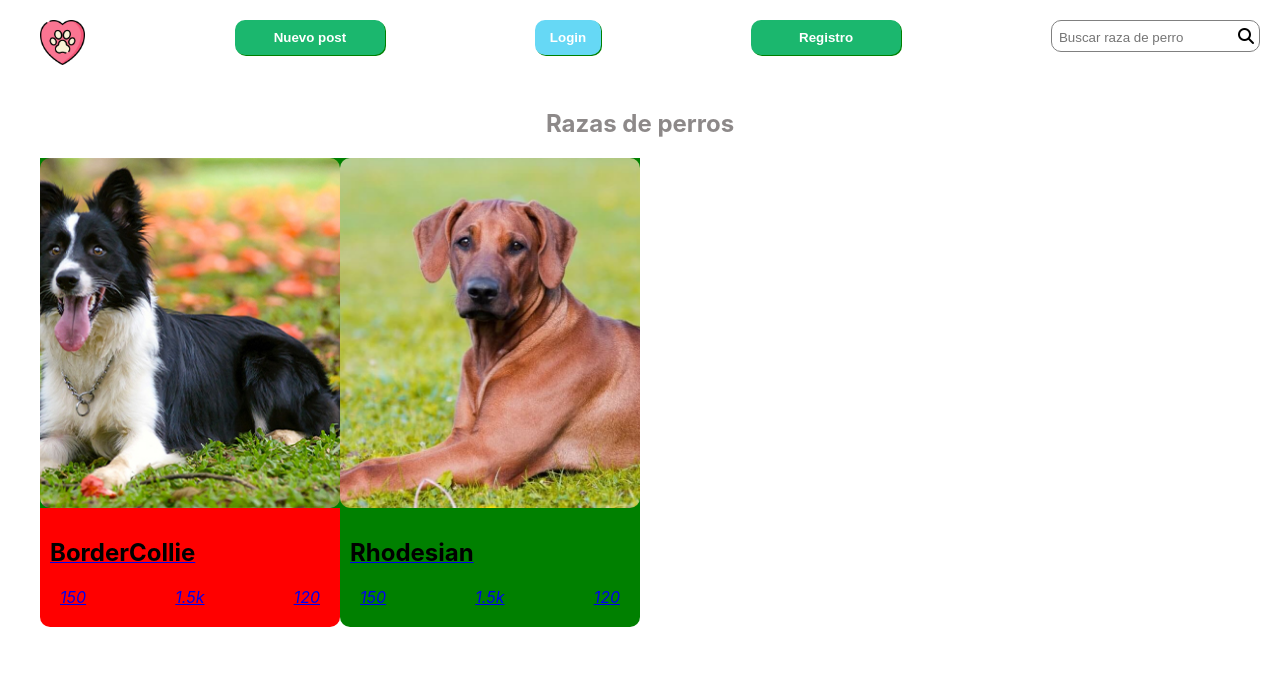
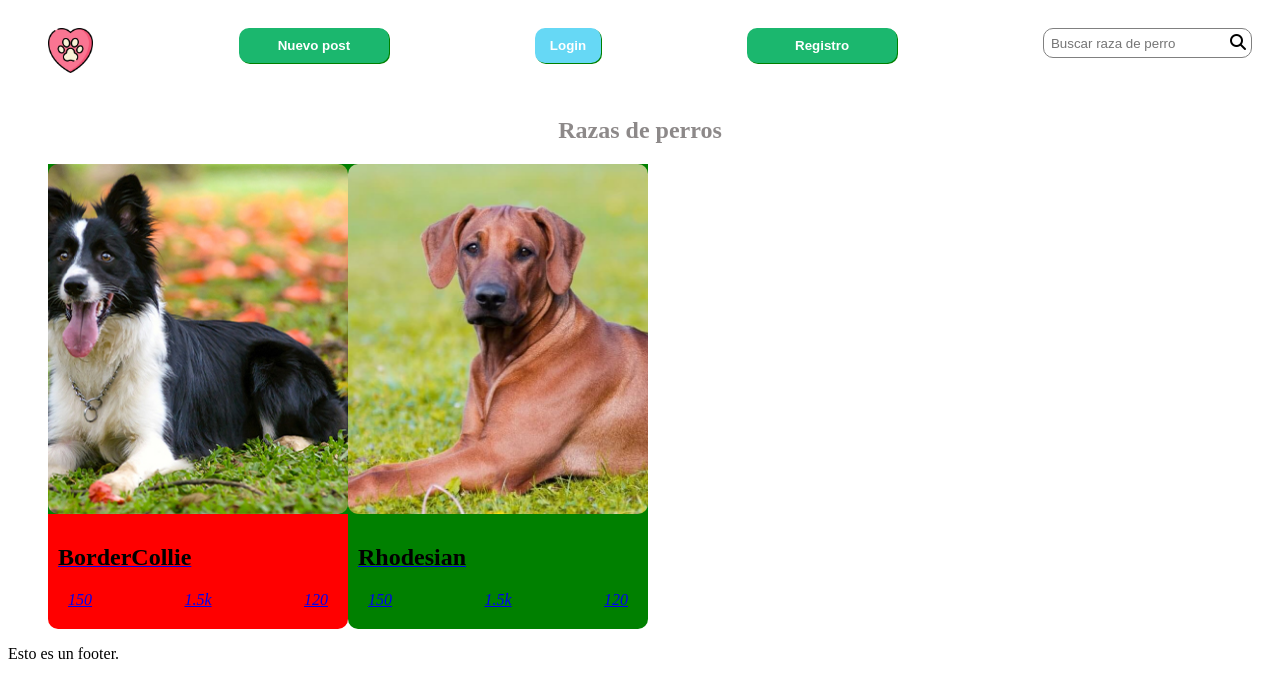
Before and after one commit to Proyecto-Clases-con-Daniel-Saldarriaga/ExplicacionHTMLyCSS, a React (Create React App) app: page / in a window 1280 px wide. Shown: the top 698 px of the page. Built offline with nearby package versions, Linux system fonts and the light colour scheme.

Commit message:
Logro arreglar el css de rhodesian

```diff
--- a/src/App.jsx
+++ b/src/App.jsx
@@ -1,6 +1,6 @@
 import 'App.css';
-import Rhodesian from 'components/pages/rhodesian'
-import CardRazaPerros from "components/CardRazaPerros";
+import 'layouts/layouts.jsx';
+import RhodesianInfoPage from 'pages/rhodesian';
 import Index from 'pages/index.jsx';
 import {
     BrowserRouter as Router,
@@ -15,7 +15,7 @@ function App() {
                 <Router>
                   <Switch>
                     <Route path='/rhodesian'>
-                        <Rhodesian/>
+                        <RhodesianInfoPage/>
                     </Route>
                     <Route path='/'>
                         <Index/>
--- /dev/null
+++ b/src/components/Footer.jsx
@@ -0,0 +1,11 @@
+import React from 'react'
+
+const Footer = () => {
+    return (
+        <footer>
+            Esto es un footer.
+        </footer>
+    )
+}
+
+export default Footer
--- /dev/null
+++ b/src/components/Header.jsx
@@ -0,0 +1,22 @@
+import logo from 'media/Logo.png'
+
+const Header = () =>{
+    return(
+        <header>
+    <ul className="navbar">
+        <li><img src={logo} className="logo" alt="Logo" /></li>
+        <li><button className="mainButtom">Nuevo post</button></li>
+        <li><button className="secondaryButtom">Login</button></li>
+        <li><button className="mainButtom">Registro</button></li>
+        <li>
+            <div className="buscar">
+                <input placeholder="Buscar raza de perro" />
+                <i className="fas fa-search"></i>
+            </div>
+        </li>
+    </ul>
+</header>
+    )
+}
+
+export default Header;
--- a/src/index.js
+++ b/src/index.js
@@ -1,6 +1,6 @@
 import React from 'react';
 import ReactDOM from 'react-dom';
-import './index.css';
+import 'App.css';
 import App from './App.jsx';
 import reportWebVitals from './reportWebVitals';
 
--- /dev/null
+++ b/src/layouts/layouts.jsx
@@ -0,0 +1,16 @@
+import React from 'react'
+import 'App.css'
+import Header from 'components/Header'
+import Footer from 'components/Footer'
+
+const layouts = () => {
+    return (
+        <div>
+            <Header/>
+            <div>Este es el contenido</div>
+            <Footer/>
+        </div>
+    )
+}
+
+export default layouts
--- a/src/pages/index.jsx
+++ b/src/pages/index.jsx
@@ -1,25 +1,14 @@
 import CardRazaPerros from "components/CardRazaPerros";
+import Header from "components/Header";
 import borderCollie from 'media/Border_collie.jpg'
 import rhodesian from 'media/rhodesian.jpg'
-import logo from 'media/Logo.png'
+import Footer from 'components/Footer'
+
 
 function Index(){
     return (
         <div>
-    <header>
-    <ul className="navbar">
-        <li><img src={logo} className="logo" alt="Logo" /></li>
-        <li><button className="mainButtom">Nuevo post</button></li>
-        <li><button className="secondaryButtom">Login</button></li>
-        <li><button className="mainButtom">Registro</button></li>
-        <li>
-            <div className="buscar">
-                <input placeholder="Buscar raza de perro" />
-                <i className="fas fa-search"></i>
-            </div>
-        </li>
-    </ul>
-</header>
+    <Header/>
 <main>
     <section>
         <h1 className="titulo-principal">Razas de perros</h1>
@@ -32,6 +21,7 @@ function Index(){
     </section>
 </main>
 <footer>
+    <Footer/>
 </footer>
 </div>
 );
--- a/src/pages/rhodesian.jsx
+++ b/src/pages/rhodesian.jsx
@@ -1,6 +1,16 @@
-function RhodesianInfoPage(){
+import Header from 'components/Header'
+import Footer from 'components/Footer'
+import 'styles/rhodesian.css'
+
+
+
+const RhodesianInfoPage = () => {
     return (
-        <div>Esta es la pagina de info del rhodesian</div>
+        <div className="mainContainer">
+            <Header/>
+            <main className="mainContainer2">Esta es la pagina de info del rhodesian</main>
+            <Footer/>
+        </div>
     )
 }
 
--- /dev/null
+++ b/src/styles/rhodesian.css
@@ -0,0 +1,9 @@
+.mainContainer{
+    display: flex;
+    flex-direction: column;
+    height: 100vh
+  }
+
+  .mainContainer2{
+    height: 100%;
+  }
```
Also changed, not shown: src/App.css (line endings or trailing spaces).
